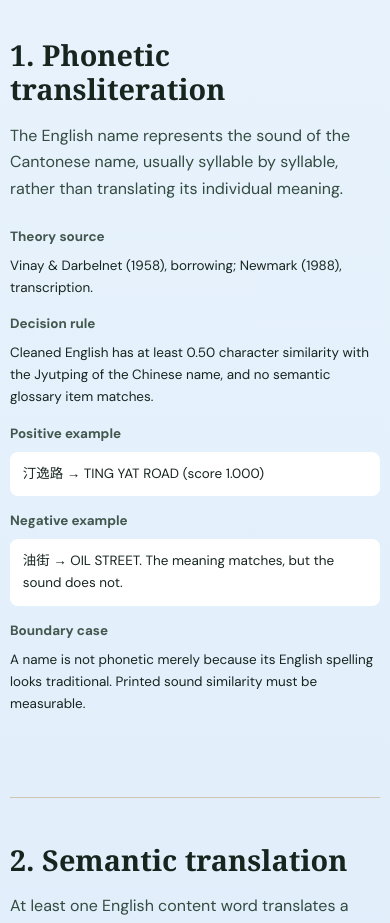
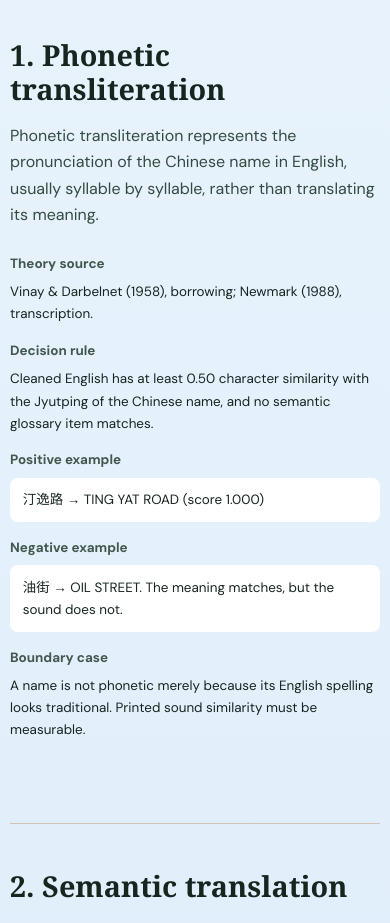
Before and after one commit to MaggieW-12/Translation-of-Hong-Kong-Street-Name, a plain HTML site: page codebook.html in a window 390 px wide. Shown: the part 1280-2203 px from the top of the page. Drawn offline with nearby package versions, Linux system fonts and the light colour scheme.

Commit message:
Clarify phonetic transliteration definition

```diff
--- a/codebook.html
+++ b/codebook.html
@@ -89,11 +89,12 @@
           <section class="code-entry" id="phonetic">
             <h2><span class="lang-en">1. Phonetic transliteration</span><span class="lang-zh">1. 音譯</span></h2>
             <p class="lang-en">
-              The English name represents the sound of the Cantonese name, usually
-              syllable by syllable, rather than translating its individual meaning.
+              Phonetic transliteration represents the pronunciation of the Chinese
+              name in English, usually syllable by syllable, rather than translating
+              its meaning.
             </p>
             <p class="lang-zh">
-              英文名稱主要再現粵語名稱的讀法，通常逐音節轉寫，而不是翻譯個別字義。
+              音譯以英文再現中文名稱的讀法，通常逐音節轉寫，而不是翻譯其意思。
             </p>
             <dl class="rule-grid">
               <dt data-en="Theory source" data-zh="理論來源">Theory source</dt>
```
